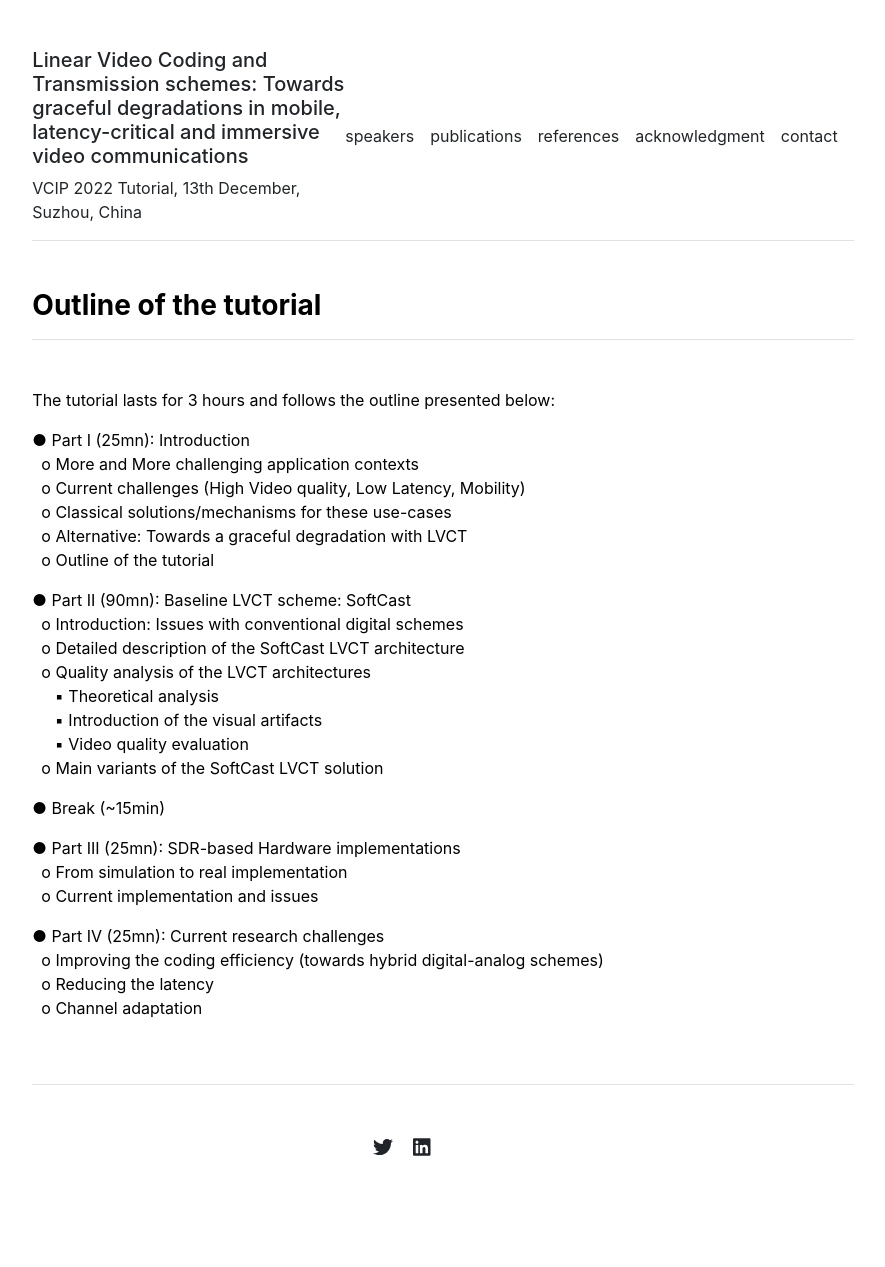
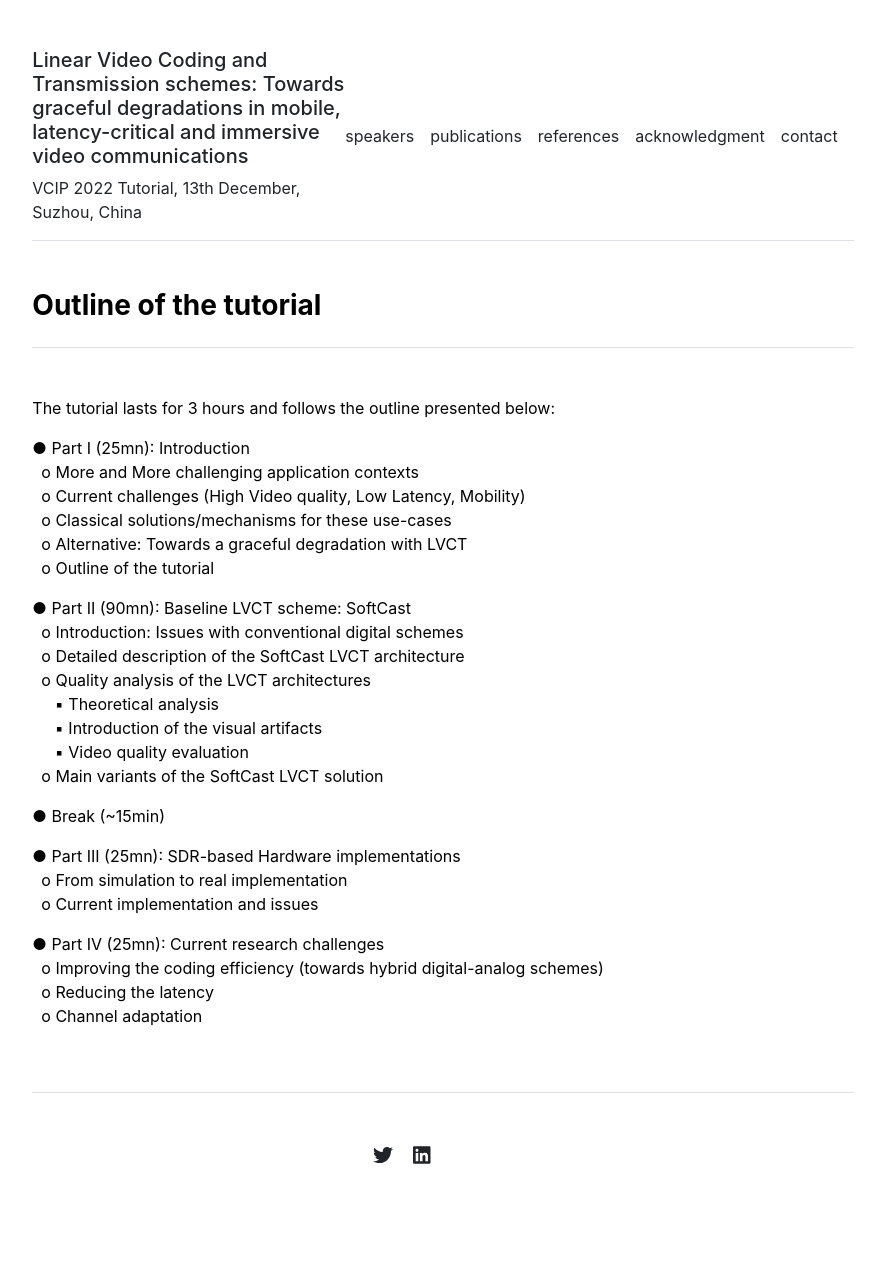
Before and after one commit to XiaYi59/LVCT, a Jekyll site: the page built from _posts/2020-02-01-class-update.md, in a window 1280 px wide. Shown: the whole page, without its empty margins (197-1082 px from the left). Built offline with Jekyll 4.4.1, drawn with Linux system fonts in a browser that asks for light colours.

Commit message:
Update post.html

```diff
--- a/_layouts/post.html
+++ b/_layouts/post.html
@@ -4,7 +4,7 @@ layout: default
 
 <div class="row g-5 mb-5">
   <div class="col-md-12">
-    <h3 class="fw-bold border-bottom pb-3 mb-5">{{ page.title }}</h3>
+    <h3 class="fw-bold border-bottom pb-4 mb-5">{{ page.title }}</h3>
     {{ content }}
   </div>
 </div>
```
